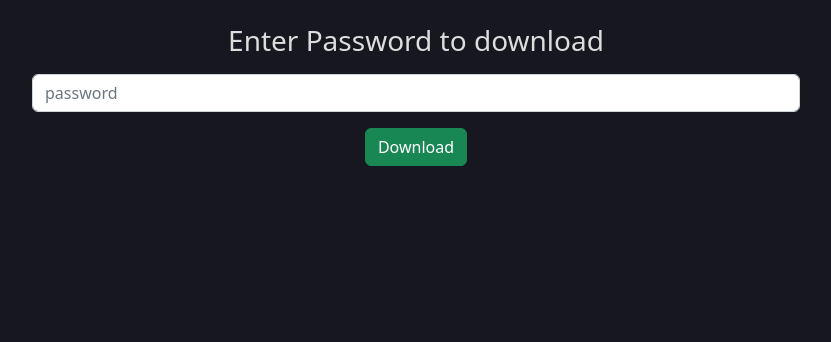
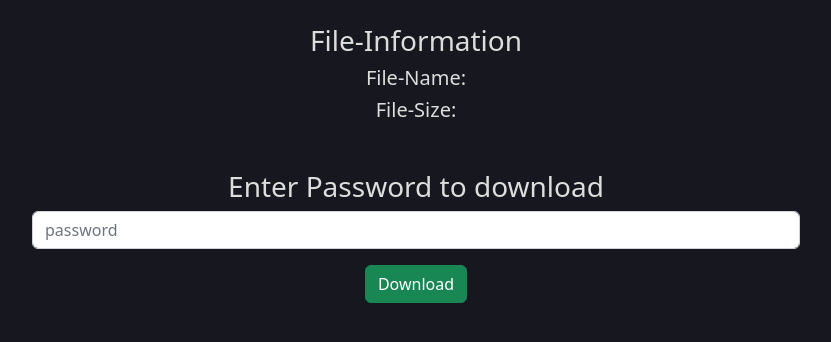
Before and after one commit to PrathamPatel010/File-Sharing-App, a React (Vite) app in the folder frontend/: page /file/1 in a window 1280 px wide. Shown: the top 342 px of the page, without its empty margins (224-1055 px from the left). Built offline with nearby package versions, Linux system fonts and the light colour scheme; no server answers.

Commit message:
files recovered

```diff
--- a/frontend/src/components/Form.jsx
+++ b/frontend/src/components/Form.jsx
@@ -24,7 +24,6 @@ const Form = () => {
                     setUploadPercentage(percentageCompleted);
                 },
             });
-            console.log(response.data);
             setLink(response.data.link);
         } catch(err){
             console.log(err.message);
@@ -53,10 +52,7 @@ const Form = () => {
                 <div  className="link-div">
                     <a href={link}>Download Link</a>
                 </div>
-            )
-
-            }
-
+            )}
         </>
     )
 }
--- a/frontend/src/pages/DownloadPage.jsx
+++ b/frontend/src/pages/DownloadPage.jsx
@@ -4,19 +4,35 @@ import { useParams } from 'react-router';
 const DownloadPage = () => {
     const backend_base = import.meta.env.VITE_BACKEND_BASE;
     const [password,setPassword] = useState('');
+    const [fileName,setFileName] = useState('');
+    const [fileSize,setFileSize] = useState('');
 
     // destructuring and renaming id to fileID using URL params
     const {id:fileID} = useParams();
 
+    // this handler will be called first to fetch file information
     const getFileInfo = async() => {
         const response = await axios.get(`${backend_base}/file/${fileID}`);
-        console.log(response.data);
+        setFileName(response.data.originalName);
+        setFileSize(response.data.fileSize);
     }
 
-    const downloadFile = async(e) => {
-        try{
+    // handler that will be called when we try to download a file
+    const downloadFile = async (e) => {
+        try {
             e.preventDefault();
-            await axios.post(`${backend_base}/file/${fileID}`,{password},{withCredentials:true});
+            const response = await axios.post(`${backend_base}/file/${fileID}`, { password }, { responseType: 'blob' });
+
+            // here we define blob object and use it to trigger download
+            const blob = new Blob([response.data],{type:response.headers['Content-Type']});
+            const url = window.URL.createObjectURL(blob);
+            const a = document.createElement('a');
+            a.style.display='none';
+            a.href = url;
+            a.download = fileName;
+            document.body.appendChild(a);
+            a.click();
+            window.URL.revokeObjectURL(url);
         } catch(err){
             console.log(err);
         }
@@ -29,12 +45,15 @@ const DownloadPage = () => {
     return(
         <>
             <div className="file-info-div text-center mt-4">
-                <h3>Enter Password to download</h3>
+                <h3>File-Information</h3>
+                <h5>File-Name: {fileName}</h5>
+                <h5>File-Size: {fileSize}</h5>
             </div>
             <div>
                 <article>
-                    <form onSubmit={downloadFile} className="form-download mt-3">
-                        <input type="password" value={password} onChange={(e)=>{setPassword(e.target.value)}} className="password-input form-control" placeholder="password"/>
+                    <form onSubmit={downloadFile} className="form-download mt-5">
+                        <h3>Enter Password to download</h3>
+                        <input type="password" value={password} onChange={(e)=>{setPassword(e.target.value)}} className="password-input form-control" placeholder="password" autoComplete="off" autoFocus={false} required/>
                         <button type="submit" className="btn btn-success mt-3">Download</button>
                     </form>
                 </article>
```
Also changed, not shown: 1 other file (tests, documents, lock files or other folders).
